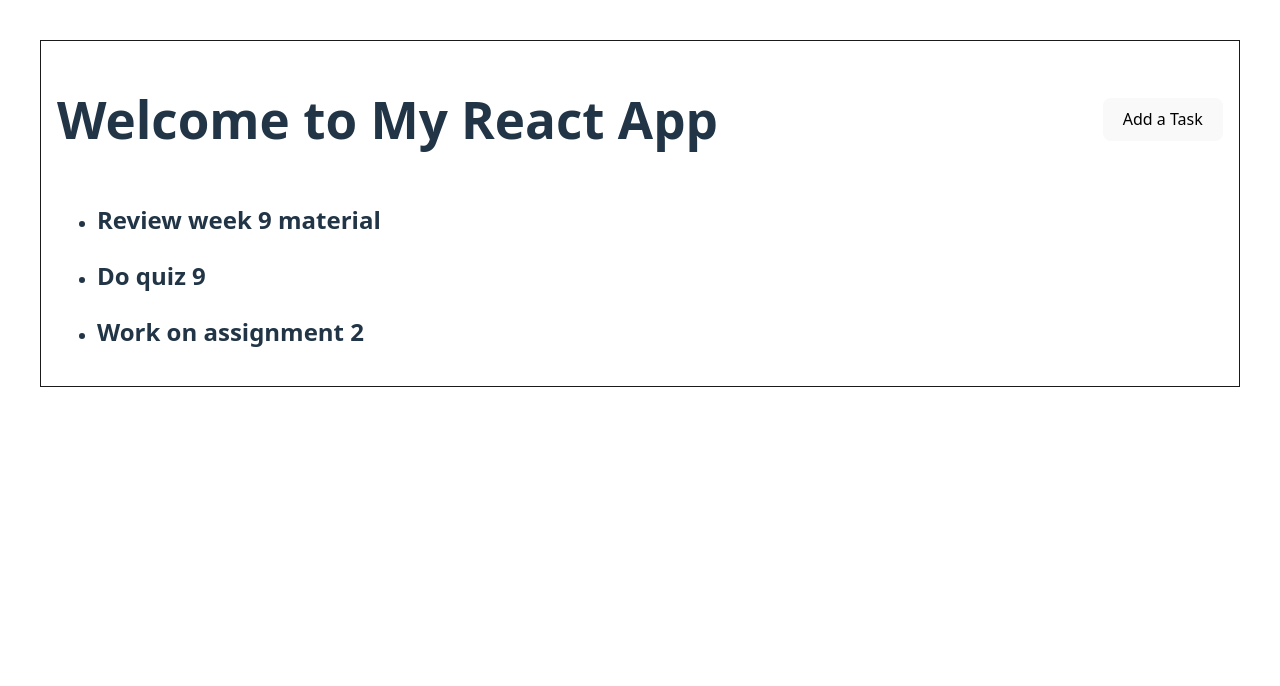
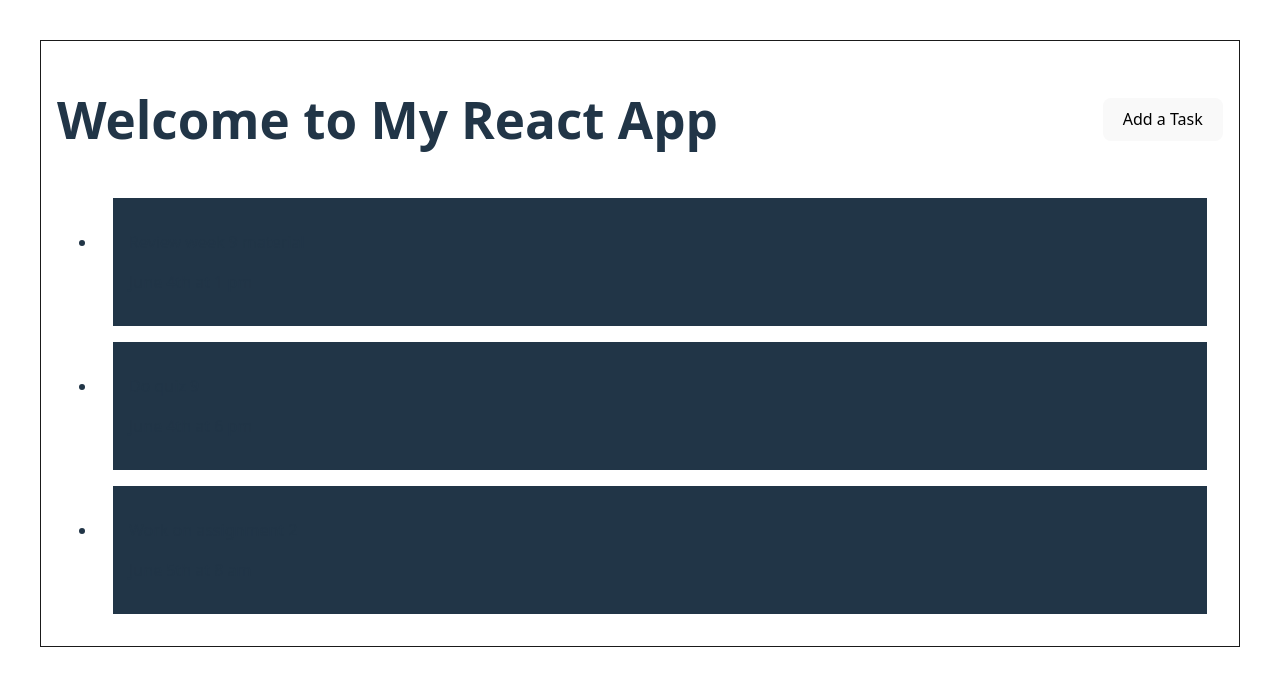
Before and after one commit to Qjr2023/cs5610, a React (Vite) app in the folder week9/my-react-app/: page / in a window 1280 px wide. Shown: the top 686 px of the page. Built offline with nearby package versions, Linux system fonts and the light colour scheme.

Commit message:
Add Task component and refactor TasksList to utilize it for rendering tasks

```diff
--- /dev/null
+++ b/week9/my-react-app/src/components/Task.jsx
@@ -0,0 +1,12 @@
+import React from 'react'
+
+export default function Task({ taskObj }) {
+  return (
+    <li >
+        <div className="classContainer">
+            <p>{taskObj.title}</p>
+            <p>{taskObj.date}</p>
+        </div>
+    </li>
+  )
+}
--- a/week9/my-react-app/src/components/TasksList.jsx
+++ b/week9/my-react-app/src/components/TasksList.jsx
@@ -1,7 +1,9 @@
-import React from 'react'
+import React, { useState } from 'react'
+import Task from './Task';
 
 export default function TasksList() {
-    const tasks = [
+    const [tasks, setTasks] = useState(
+        [
             {
               id: 1,
               title: "Review week 9 material",
@@ -17,17 +19,14 @@ export default function TasksList() {
               title: "Work on assignment 2",
               date: "June 5th at 8 am",
             },
-      ];
+        ]);
+
+
     return (
-    <div>
         <ul>
-        {tasks.map((task) => (
-          <li key={task.id}>
-            <h2>{task.title}</h2>
-          </li>
-        ))}
+            {tasks.map((task) => {
+            return <Task key={task.id} taskObj={task}/>
+            })}
         </ul>
-    </div>
-
     )
 }
--- a/week9/my-react-app/src/index.css
+++ b/week9/my-react-app/src/index.css
@@ -67,6 +67,12 @@ button:focus-visible {
   align-items: center;
 }
 
+.classContainer {
+  background-color: #213547;
+  margin: 1em;
+  padding: 1em;
+}
+
 @media (prefers-color-scheme: light) {
   :root {
     color: #213547;
```
Lines whose indentation alone changed are shown as unchanged.
